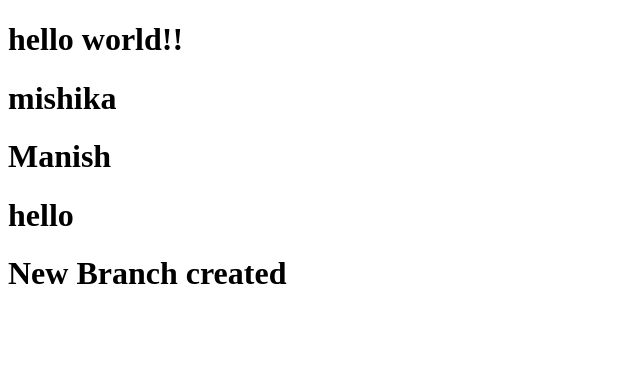
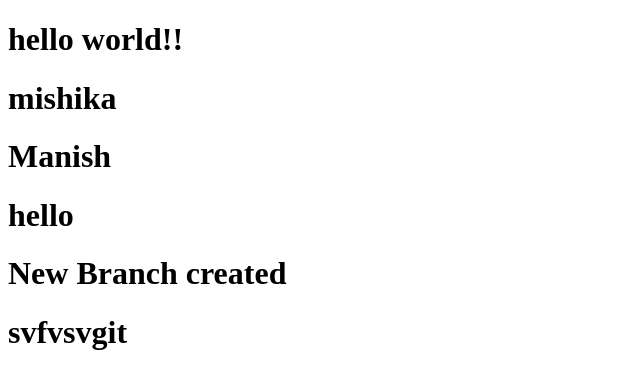
Before and after one commit to mishikabatra5/git-tutorial, a plain HTML site: page index.html in a window 1280 px wide. Shown: the whole page, without its empty margins (0-640 px from the left). Drawn offline with Linux system fonts and the light colour scheme.

Commit message:
protection rule

```diff
--- a/index.html
+++ b/index.html
@@ -11,5 +11,6 @@
     <h1>Manish</h1>
     <h1>hello</h1>
     <h1>New Branch created</h1>
+    <h1>svfvsvgit</h1>
 </body>
 </html>
```
